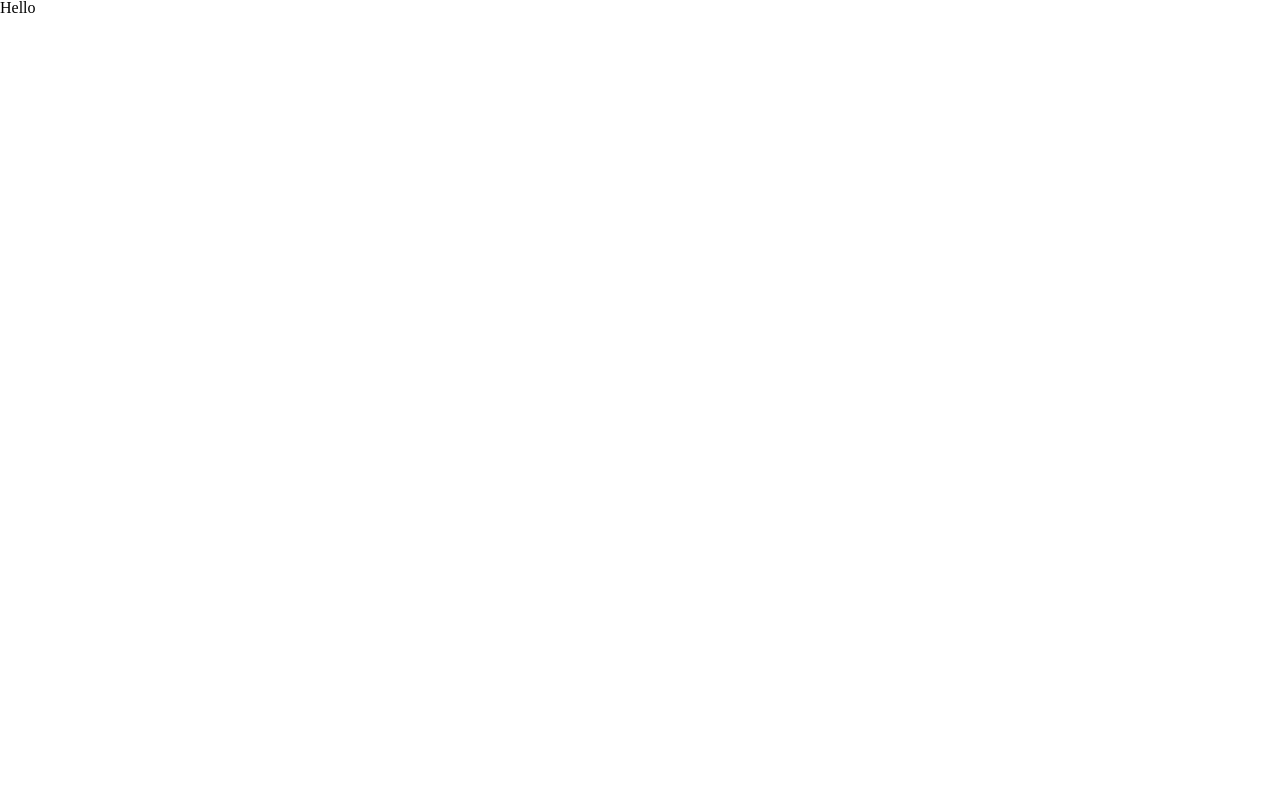
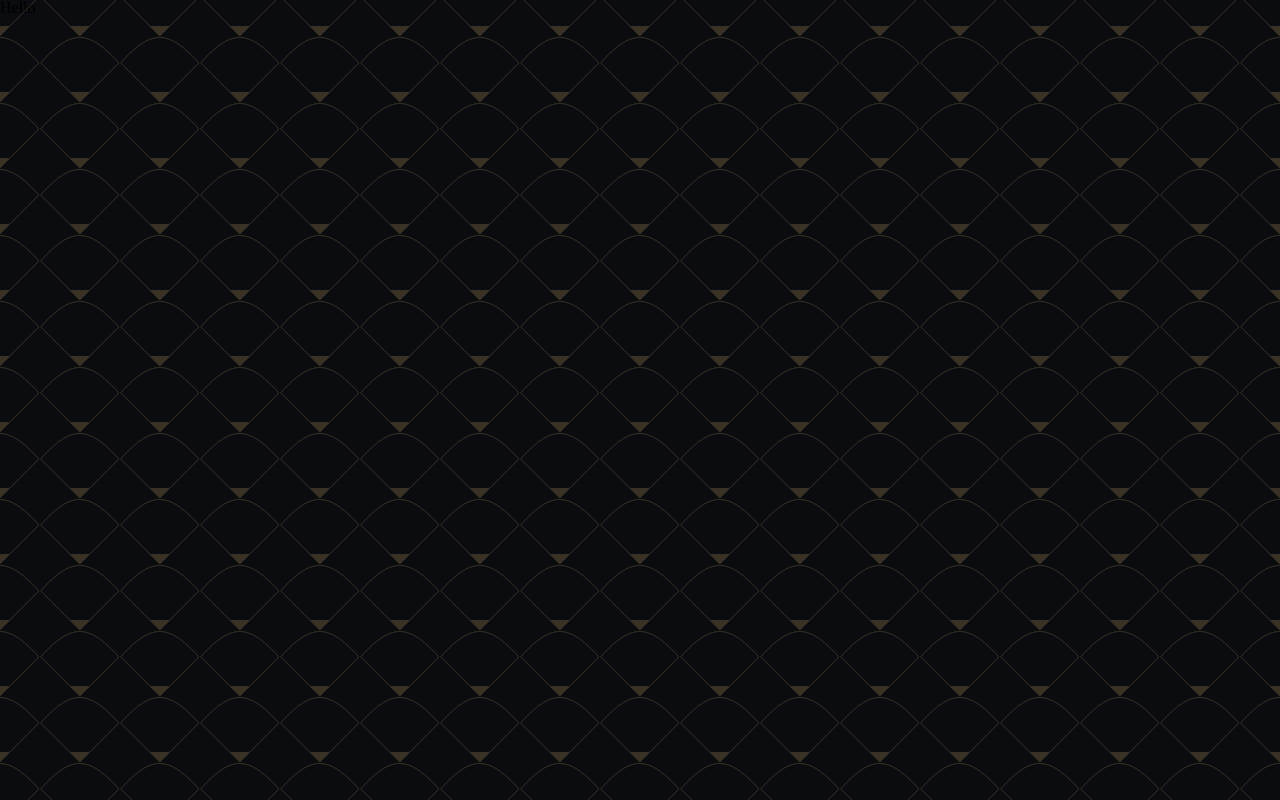
Before and after one commit to MattElcock/BestFoxWedding, a Next.js app: page / in a window 1280 px wide. Built offline with nearby package versions, Linux system fonts and the light colour scheme.

Commit message:
background texture

```diff
--- a/src/app/globals.css
+++ b/src/app/globals.css
@@ -2,4 +2,16 @@
 body {
   max-width: 100vw;
   overflow-x: hidden;
+
+  background-color: #0b0c10;
 }
+
+body::before {
+  content: "";
+  position: fixed;
+  inset: 0;
+  background-image: url("/images/fan.svg");
+  background-repeat: repeat;
+  background-position: center;
+  opacity: 0.25;
+}
```
Also changed, not shown: public/images/fan.svg (added).
